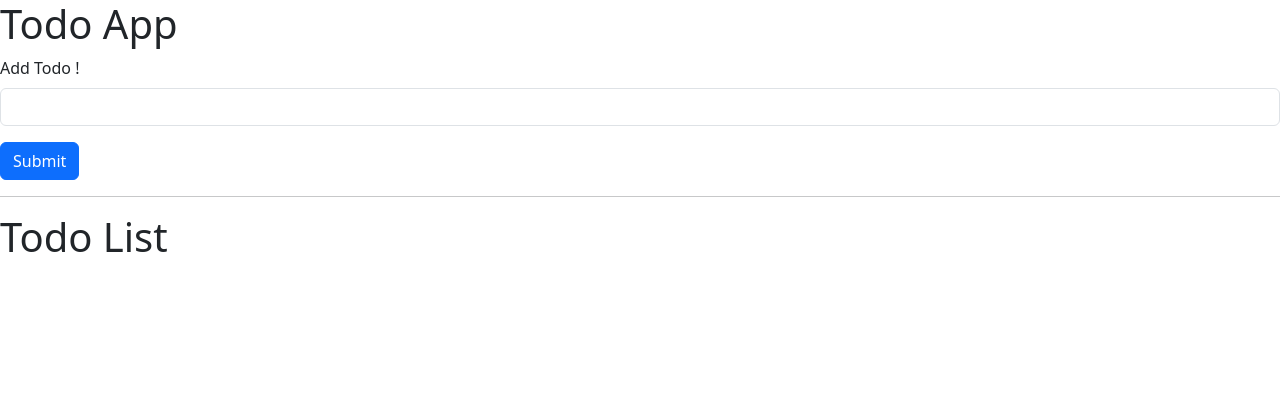
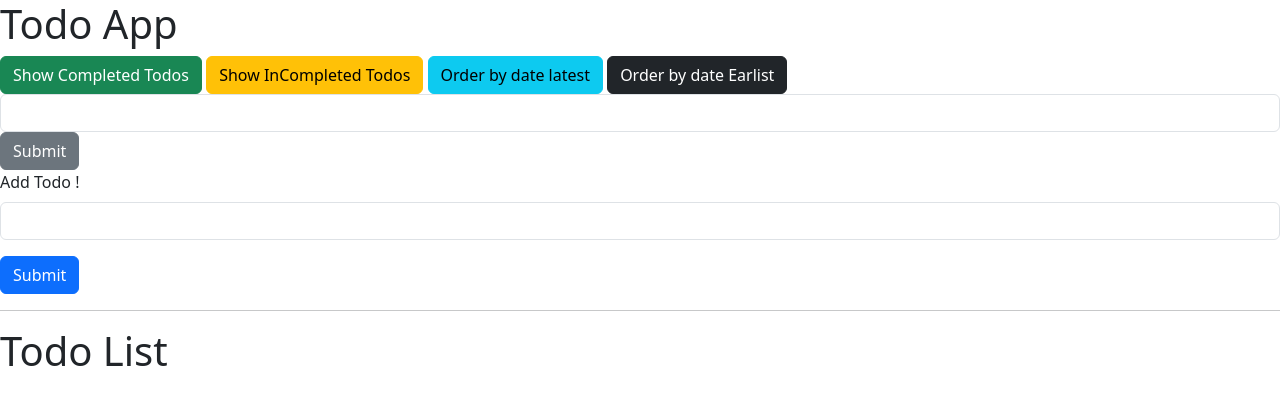
Before and after one commit to Venugopalreddygithub/django-batch3, a Django app: page /todos/ in a window 1280 px wide. Shown: the top 405 px of the page. Run offline with Django 4.2, Linux system fonts and the light colour scheme; data that the repository does not hold is empty.

Commit message:
filters added

```diff
--- a/todo_app/templates/index.html
+++ b/todo_app/templates/index.html
@@ -8,6 +8,14 @@
 </head>
 <body>
     <h1>Todo App</h1>
+    <a href="/todos/?completed=1" class="btn btn-success">Show Completed Todos</a>
+    <a href="/todos/?completed=0" class="btn btn-warning">Show InCompleted Todos</a>
+    <a href="/todos/?order=1" class="btn btn-info">Order by date latest</a>
+    <a href="/todos/?order=0" class="btn btn-dark">Order by date Earlist</a>
+    <form method="GET", action= {% url 'todo_index' %}>
+    <input type="text" class="form-control" id="todoSearch" name="todoSearch" required >
+    <button type="submit" class="btn btn-secondary">Submit</button>
+    </form>
     <form method="POST" action="{% url 'add-todo' %}" autocomplete="off">
     {% csrf_token %}
   <div class="mb-3">
@@ -29,6 +37,7 @@
      {% for i in todo %}
         {% if i.completed %}
             <li class="list-group-item list-group-item-success" style="display: flex; justify-content: space-between;padding: 12px;">{{i.title}}
+               <span class="badge bg-light text-dark">{{i.created_at}}</span>
                 <div>
                 <form method="POST" action="{% url 'delete_todo' i.id %}">
                 {% csrf_token %}
@@ -39,18 +48,19 @@
                     {% csrf_token %}
                     <button type="submit" class="btn btn-warning">Mark as completed</button>
                     </form>
-                {% endif %}
+            {% endif %}
                 </div>
             </li>
 
         {% else %}
                 <li class="list-group-item list-group-item-danger" style="display: flex; justify-content: space-between;padding: 12px;">{{i.title}}
+               <span class="badge bg-light text-dark">{{i.created_at}}</span>
                 <div>
                 <form method="POST" action="{% url 'delete_todo' i.id %}">
                 {% csrf_token %}
                     <button type="submit" class="btn btn-danger">Delete</button>
                     </form>
-                     {% if i.completed == False %}
+                 {% if i.completed == False %}
                     <form method="POST" action="{% url 'mark_view' i.id %}">
                     {% csrf_token %}
                     <button type="submit" class="btn btn-warning">Mark as completed</button>
--- a/todo_app/views.py
+++ b/todo_app/views.py
@@ -2,9 +2,31 @@ from django.shortcuts import redirect, render
 from django.http import HttpResponse, JsonResponse
 from todo_app.models import Todo
 
+convert_into_boolean = {
+     "0": False,
+     "1": True,
+}
+order_to_string = {
+     "0": "created_at",
+     "1": "-created_at"
+}
+
+
 
 def index(request):
-    all_todos = Todo.objects.all().order_by('-created_at')
+    search = request.GET.get("todoSearch")
+    completed = request.GET.get("completed")
+    order = request.GET.get("order")
+    all_todos = Todo.objects.all()
+    if search != None:
+            all_todos = all_todos.filter(title__icontains = search)
+    if completed != None:
+         value = convert_into_boolean.get(completed)
+         all_todos = Todo.objects.filter(completed=value)
+    if order != None:
+         value = order_to_string.get(order)
+         all_todos = all_todos.order_by(value)
+
     data = {
         "todo": all_todos
     }
```
